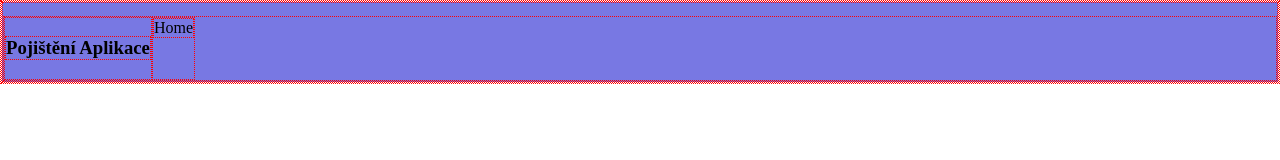
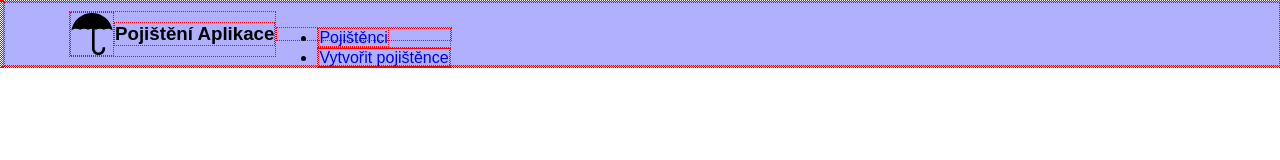
Before and after one commit to JackJayJames/projekt_pojisteni_aplikace_plna_verze, a plain HTML site: page Frontend/index.html in a window 1280 px wide. Drawn offline with Linux system fonts and the light colour scheme.

Commit message:
logo zarovnáno

```diff
--- a/Frontend/index.html
+++ b/Frontend/index.html
@@ -12,13 +12,16 @@
 <body>
     <header>
         <nav>
-            <div class="logo-div">
-                <!--<img src="./imgs/logo-pojisteni.svg" alt="logo pojištění" />-->
-                <h3>Pojištění Aplikace</h3>
+            <div class="nav-container">
+                <a href="./index.html" class="logo">
+                    <img src="./imgs/logo-pojisteni.svg" alt="logo pojištění" />
+                    <h3>Pojištění Aplikace</h3>
+                </a>
+                <ul class="navigace">
+                    <li><a href="./index.html">Pojištěnci</a></li>
+                    <li><a href="#">Vytvořit pojištěnce</a></li>
+                </ul>
             </div>
-            <ul class="navigace">
-                <li>Home</li>
-            </ul>
         </nav>
     </header>
 </body>
--- a/Frontend/styly/stranka.css
+++ b/Frontend/styly/stranka.css
@@ -1,21 +1,42 @@
 *{
     border: 1px dotted red;
 }
-body > header{
-    background-color: rgb(120, 120, 227);
-    height: 10vh;
+
+body{
+    font-family: Arial, Helvetica, sans-serif;
+    padding-top: 8vh;
+}
+
+header{
     width: 100%;
-    padding: 1% 0 1% 0;
+    position: fixed;
+    top: 0;
 }
-nav{
-    height: auto;
+header nav{
+    background-color: rgb(176, 176, 255);
+}
+.nav-container{
+    margin: auto;
     display: flex;
+    height: 8vh;
+    max-width: 1440;
+    padding: 1vh 5vw 1vh 5vw;
 }
-.navigace{
-    padding: 0;
-    margin: 0;
+nav a {
+    text-decoration: none;
 }
-.navigace li{
-    list-style: none;
-    margin: 0;
+
+/*Logo*/
+
+.logo{
+    display: flex;
+    width: max-content;
 }
+.logo img{
+    width: auto;
+    height: 100%;
+}
+.logo h3{
+    color: black;
+    align-self: center;
+}
```
